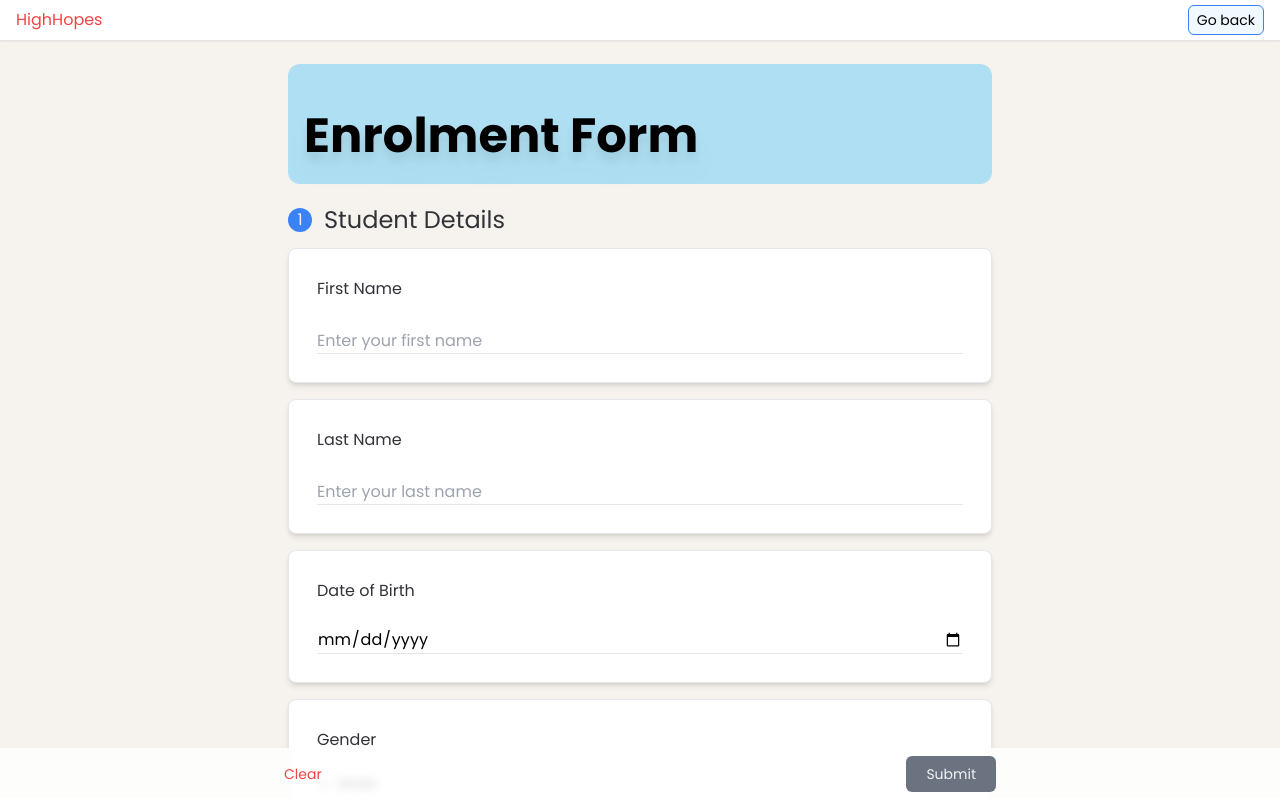
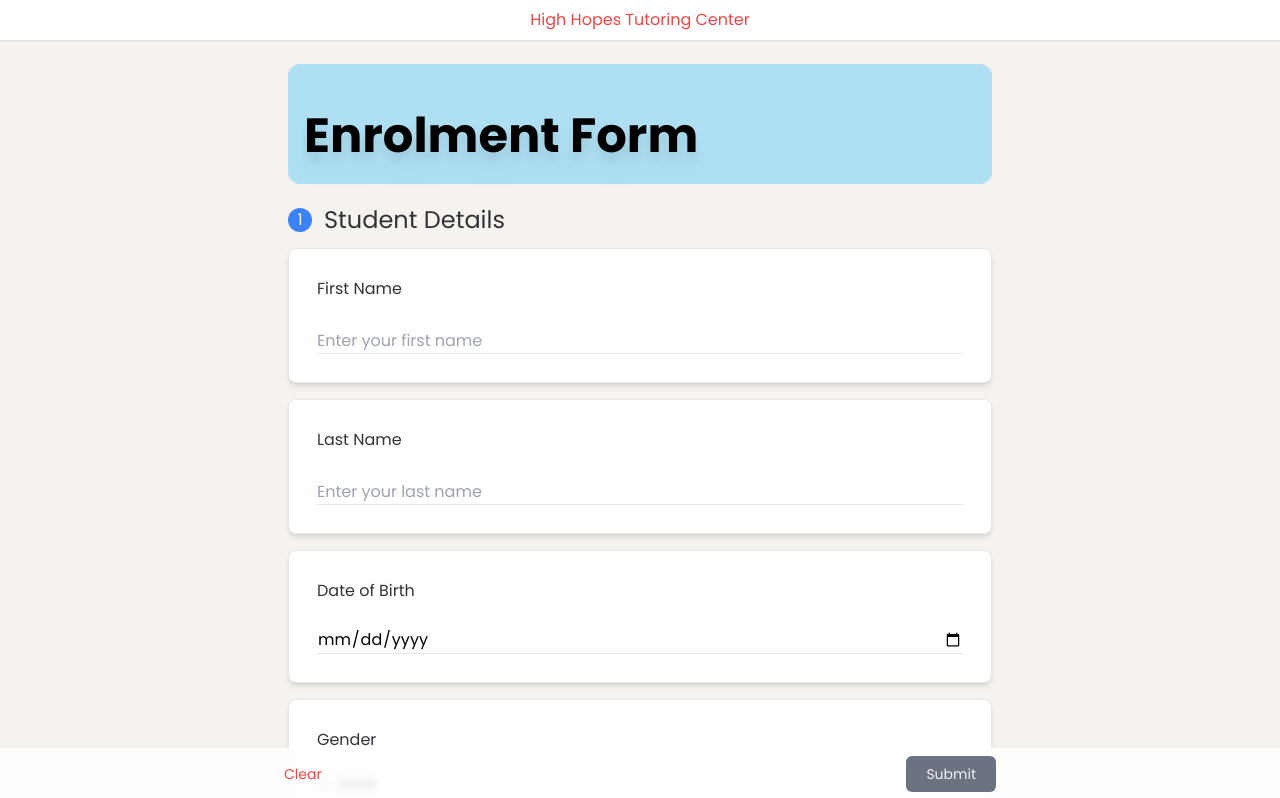
Before and after one commit to w-udhav/crm-edu, a React (Create React App) app: page /form in a window 1280 px wide. Shown: the top 798 px of the page. Built offline with nearby package versions, Linux system fonts and the light colour scheme; no server answers.

Commit message:
update form + routes

```diff
--- a/src/Pages/Form/Enroll.js
+++ b/src/Pages/Form/Enroll.js
@@ -216,15 +216,15 @@ export default function Enrol({ user }) {
       {/* Navigation */}
       <div className="bg-white-og w-full z-10 py-2 px-4 shadow-sm border-b border-zinc-200 fixed">
         <div className="flex justify-between items-baseline">
-          <div className="text-red-500">HighHopes</div>
-          <div>
+          <h2 className="text-red-500 text-center w-full">High Hopes Tutoring Center</h2>
+          {/* <div>
             <Link
               to="/dashboard"
               className="px-2 py-1 text-[14px] text-black border border-blue-500 bg-sky-50 hover:bg-sky-200 rounded-md"
             >
               Go back
             </Link>
-          </div>
+          </div> */}
         </div>
       </div>
 
--- a/src/Routes/DashboardRoutes.js
+++ b/src/Routes/DashboardRoutes.js
@@ -8,7 +8,7 @@ import Approval from "../Pages/Approval/Approval";
 import Students from "../Pages/Students/Students";
 
 export default function DashboardRoutes({ user }) {
-  // if (user === null) return <Navigate to="/auth/login" />;
+  if (user === null) return <Navigate to="/auth/login" />;
   return (
     <Temp>
       <Routes>
```
